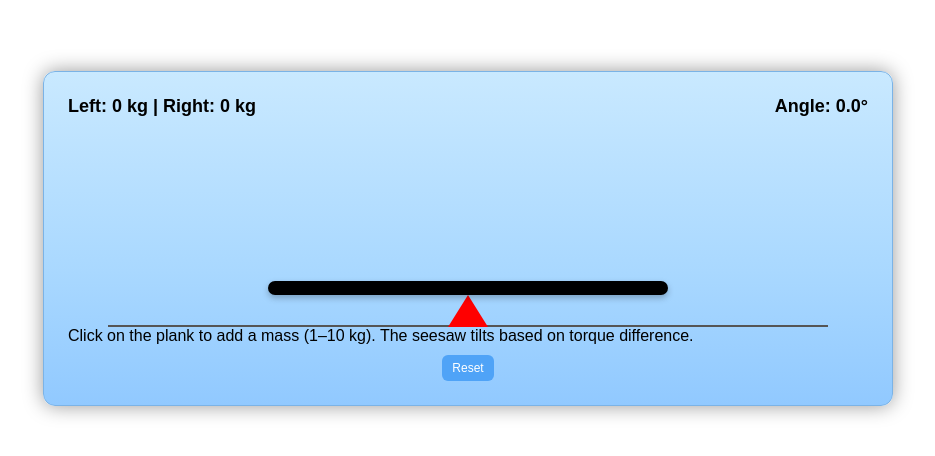
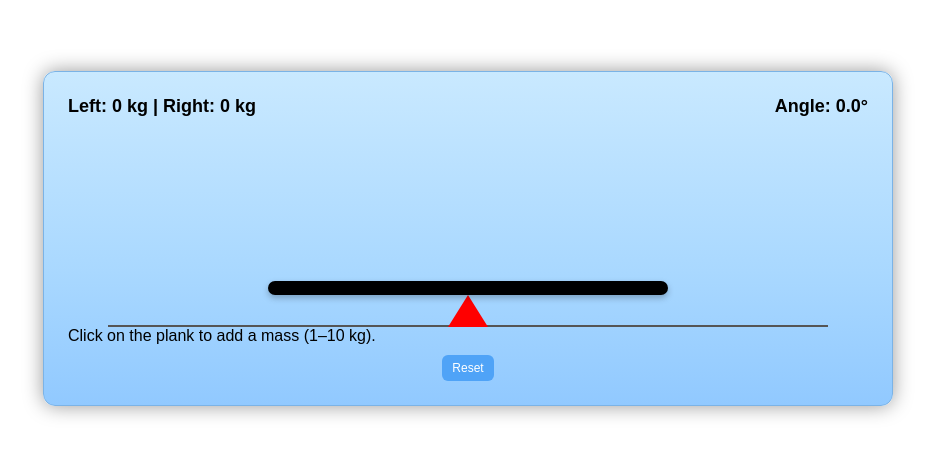
Before and after one commit to ozzycubuk/OguzhanCubuk, a plain HTML site: page index.html in a window 1280 px wide. Shown: the part 162-618 px from the top of the page, without its empty margins (172-1107 px from the left). Drawn offline with Linux system fonts and the light colour scheme.

Commit message:
Update index.html

```diff
--- a/index.html
+++ b/index.html
@@ -24,8 +24,7 @@
       </div>
 
       <div class="hint">
-        Click on the plank to add a mass (1–10 kg). The seesaw tilts based on
-        torque difference.
+        Click on the plank to add a mass (1–10 kg).
       </div>
 
       <div class="controls">
```
